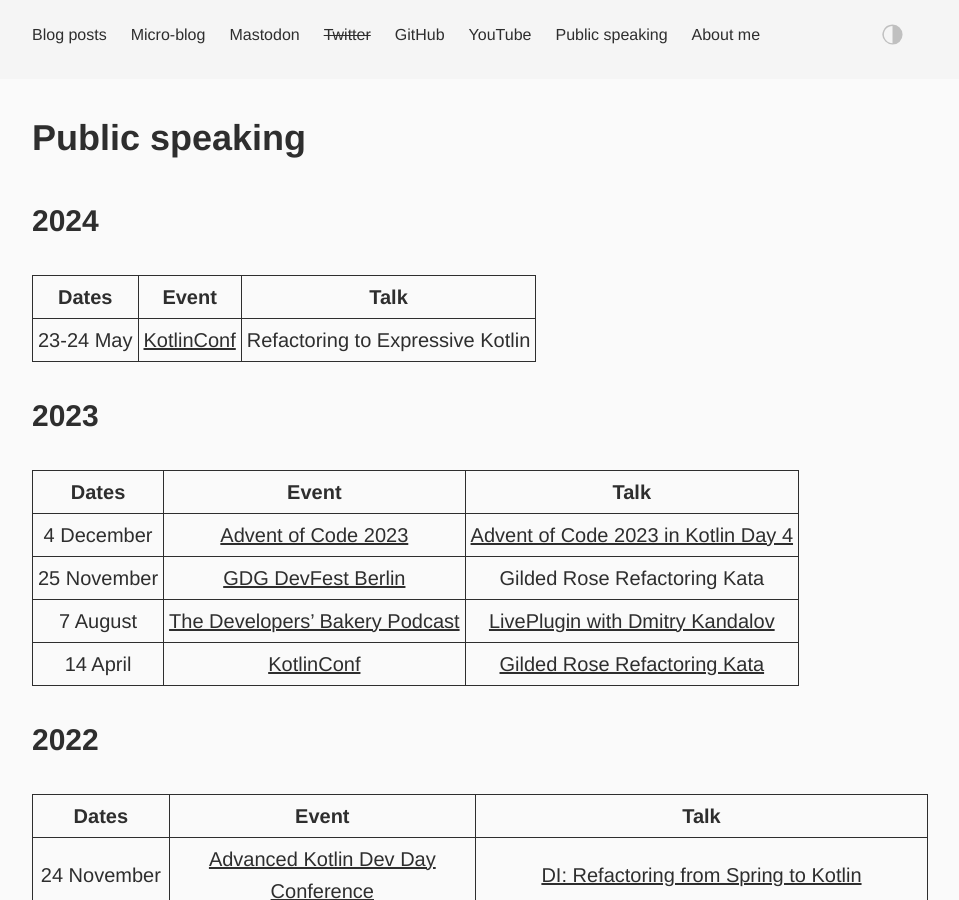
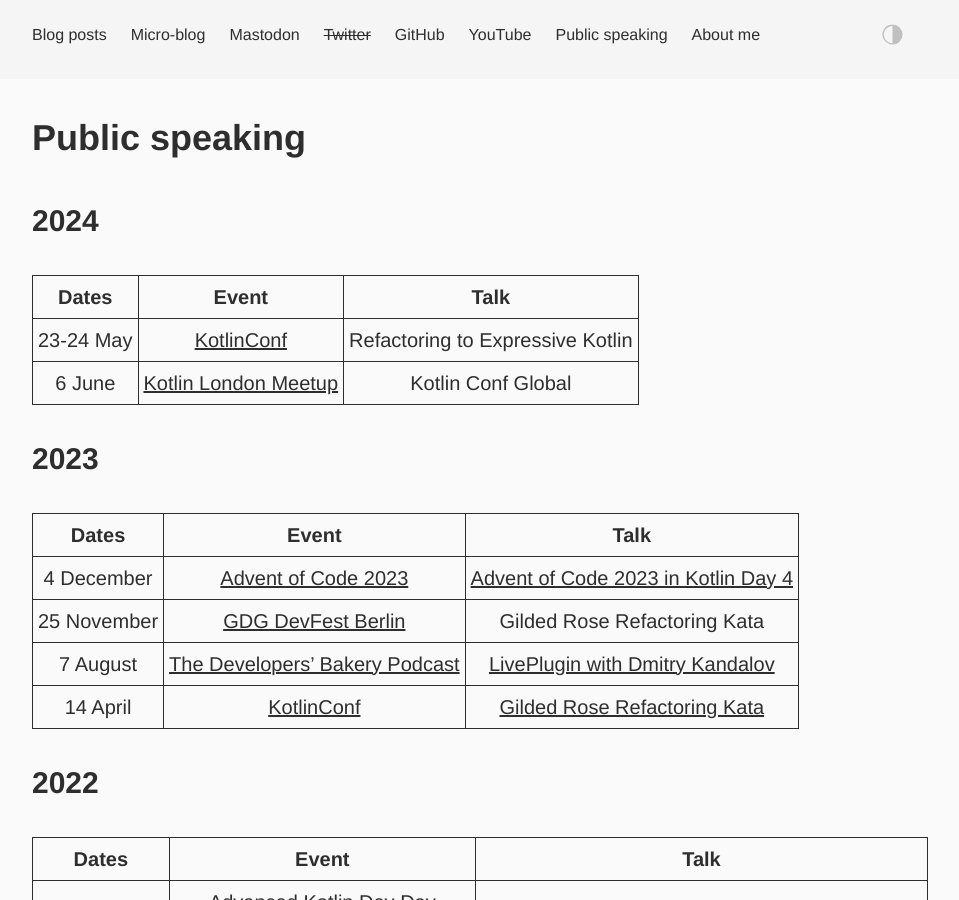
Before and after one commit to dkandalov/dkandalov.github.io, a Jekyll site: the page built from public-speaking.md, in a window 1280 px wide and 900 px high. Shown: the whole window, without its empty margins (160-1119 px from the left). Built offline with Jekyll 4.4.1, drawn with Linux system fonts in a browser that asks for light colours.

Commit message:
updated public speaking

```diff
--- a/public-speaking.md
+++ b/public-speaking.md
@@ -9,6 +9,7 @@ permalink: public-speaking
 | Dates | Event | Talk |
 | --- | --- | --- |
 | 23-24 May | [KotlinConf](https://kotlinconf.com) | Refactoring to Expressive Kotlin |
+| 6 June | [Kotlin London Meetup](https://www.meetup.com/kotlin-london/events/300882149) | Kotlin Conf Global |
 {:.post-table}
 
 ### 2023
```
